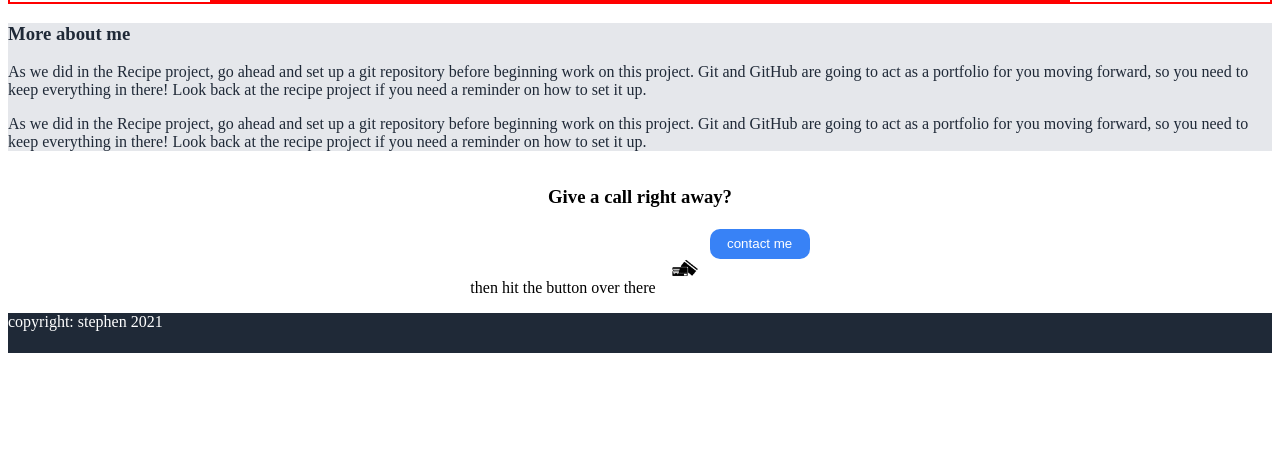
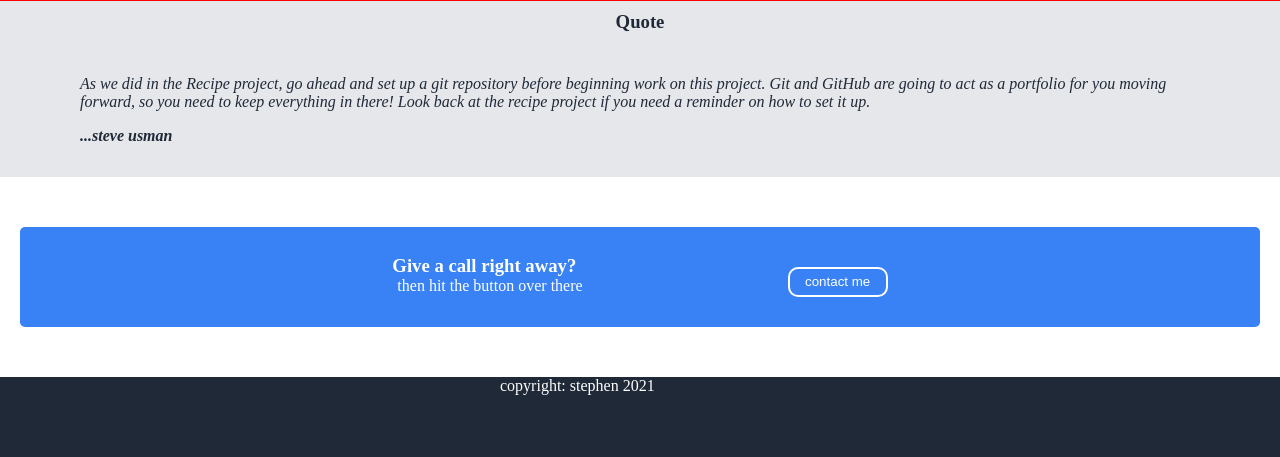
Before and after one commit to Settingus/odin-project-1, a plain HTML site: page index.html in a window 1280 px wide. Shown: the part 950-1407 px from the top of the page. Before the commit the page ends 1311 px from the top, so only its background shows below. Drawn offline with Linux system fonts and the light colour scheme.

Commit message:
add index.html and style.css

```diff
--- a/index.html
+++ b/index.html
@@ -55,27 +55,30 @@
             </div>
         </div>
     </section>
-     <section id="quote">
+     <section id="quote" class="quote">
         <h3>
-        More about me
+        Quote
         </h3>
-        <p>As we did in the Recipe project, go ahead and set up a git repository before beginning work on this project. Git and GitHub are going to act as a portfolio for you moving forward, so you need to keep everything in there! Look back at the recipe project if you need a reminder on how to set it up.
-        </P>
-        <P>
-            As we did in the Recipe project, go ahead and set up a git repository before beginning work on this project. Git and GitHub are going to act as a portfolio for you moving forward, so you need to keep everything in there! Look back at the recipe project if you need a reminder on how to set it up.
-        </p>
+        <figure>
+            <blockquote>
+                <p>As we did in the Recipe project, go ahead and set up a git repository before beginning work on this project. Git and GitHub are going to act as a portfolio for you moving forward, so you need to keep everything in there! Look back at the recipe project if you need a reminder on how to set it up.
+                </P>
+                <cite>...steve usman</cite>
+            </blockquote>
+        </figure>
+
     </section>
-    <section id="contact">
-        <div class="contact-me">
+    <section id="contact" class="contact-me">
+        <div class="contact-text">
             <h3>Give a call right away?</h3>
-            <div>
-            <p>then hit the button over there <img src="./images/credit-card-icon.png" /> </p>
-            <button>contact me</button>
-            </div>
-        </div>
+            <p>then hit the button over there</p>
+         </div>
+        <button>contact me</button>
     </section>
     <footer>
+        <div>
         copyright: stephen 2021
+        </div>
     </footer>
 </body>
 </html>
--- a/style.css
+++ b/style.css
@@ -3,6 +3,9 @@ html {
 
 }
 
+body {
+    margin: 0;
+}
 *,
 *::before,
 *::after {
@@ -16,13 +19,14 @@ html {
     display: flex;
     justify-content: center;
     text-align: center;
+
     flex-wrap: wrap;
 
 }
 
 .header {
     display: flex;
-    position: absolute;
+    position: fixed;
     width: 70%
 }
 
@@ -144,33 +148,74 @@ button {
 
 
 /* styling for the quote section*/
-#quote {
+.quote {
+    display: flex;
+    flex-direction: column;
+    justify-content: center;
     background-color: #e5e7eb;
     color: #1f2937;
+    margin-bottom: 50px;
 }
+
+
+.quote h3 {
+    margin: 10px auto;
+}
+
+
+blockquote {
+    font-weight: lighter;
+    font-style: italic;
+
+}
+
+cite {
+    font-weight: bold;
+}
+
 
 
 /* styling for the contact section*/
 .contact-me {
+    background-color: #3882f6;
+    margin: 20px;
+    color: white;
     display: flex;
-    background-color: #fff;
-    flex-direction: column;
+    padding-bottom: 30px;
     justify-content: center;
-    align-items: center;
+    border-radius: 5px;
+}
+
+
+.contact-text {
+    margin-right: 200px ;
+    margin-top: 10px;
 
 }
 
-.contact-me div {
-    display: flex;
+
+.contact-text h3 {
+    margin-bottom: 0;
 }
-.contact-me img {
-    height: auto;
-    width: 50px;
+
+
+.contact-text p {
+    margin: 0 5px;
+}
+
+
+.contact-me button {
+    margin-top: 40px;
+    border: 2px solid white;
 }
 
 
 footer {
     background-color: #1f2937;
     color: white;
-    height: 5vh;
+    height: 10vh;
+    margin-top: 50px;
 }
+footer div {
+    margin-left: 500px;
+}
```
